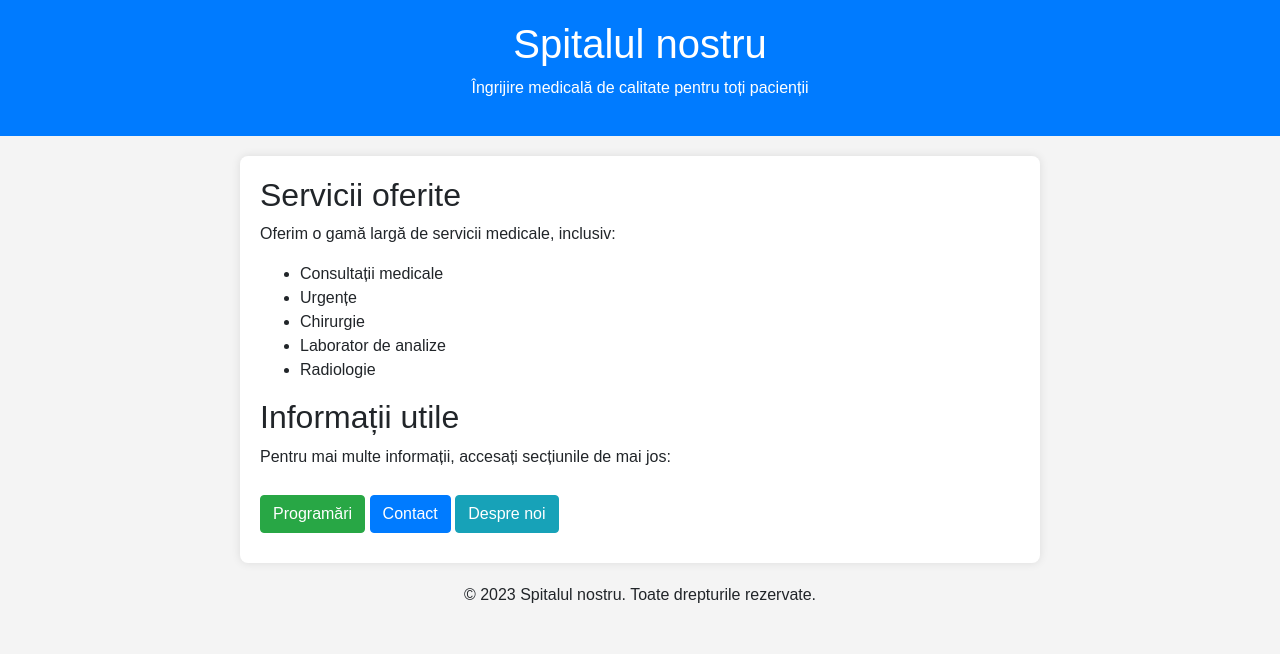
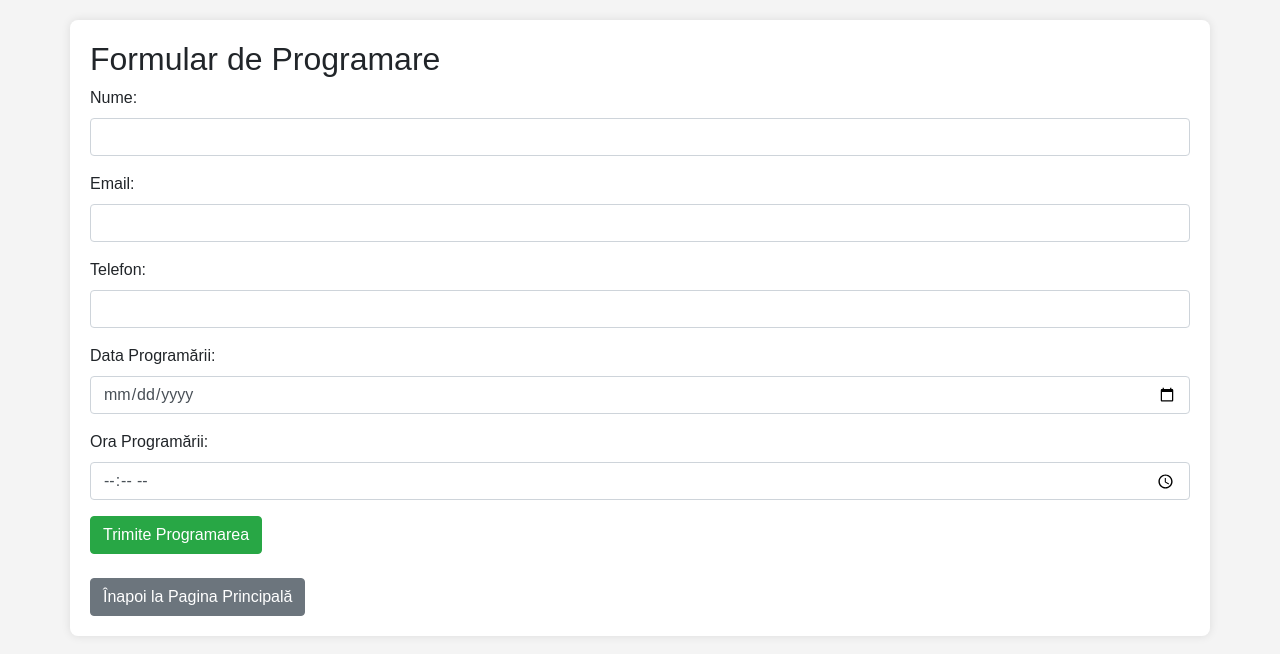
Before and after one commit to Sjutest/Pagina-pornire-spital, a plain HTML site: page programari.html in a window 1280 px wide. Drawn offline with nearby package versions, Linux system fonts and the light colour scheme.

Commit message:
Update programari.html

```diff
--- a/programari.html
+++ b/programari.html
@@ -3,60 +3,52 @@
 <head>
     <meta charset="UTF-8">
     <meta name="viewport" content="width=device-width, initial-scale=1.0">
-    <title>Spitalul nostru</title>
+    <title>Programări Spital</title>
     <link rel="stylesheet" href="https://stackpath.bootstrapcdn.com/bootstrap/4.5.2/css/bootstrap.min.css">
     <style>
         body {
             font-family: Arial, sans-serif;
             background-color: #f4f4f4;
         }
-        header {
-            background-color: #007bff;
-            color: white;
-            padding: 20px;
-            text-align: center;
-        }
         .container {
-            max-width: 800px;
             margin: 20px auto;
             padding: 20px;
             background: white;
             border-radius: 8px;
             box-shadow: 0 0 10px rgba(0, 0, 0, 0.1);
         }
-        .button {
-            margin: 10px 0;
-        }
     </style>
 </head>
 <body>
 
-<header>
-    <h1>Spitalul nostru</h1>
-    <p>Îngrijire medicală de calitate pentru toți pacienții</p>
-</header>
-
 <div class="container">
-    <h2>Servicii oferite</h2>
-    <p>Oferim o gamă largă de servicii medicale, inclusiv:</p>
-    <ul>
-        <li>Consultații medicale</li>
-        <li>Urgențe</li>
-        <li>Chirurgie</li>
-        <li>Laborator de analize</li>
-        <li>Radiologie</li>
-    </ul>
-
-    <h2>Informații utile</h2>
-    <p>Pentru mai multe informații, accesați secțiunile de mai jos:</p>
-    <a href="programari.html" class="btn btn-success button">Programări</a>
-    <a href="#contact" class="btn btn-primary button">Contact</a>
-    <a href="#despre-noi" class="btn btn-info button">Despre noi</a>
+    <h2>Formular de Programare</h2>
+    <form action="save_appointment.php" method="POST">
+        <div class="form-group">
+            <label for="name">Nume:</label>
+            <input type="text" class="form-control" id="name" name="name" required>
+        </div>
+        <div class="form-group">
+            <label for="email">Email:</label>
+            <input type="email" class="form-control" id="email" name="email" required>
+        </div>
+        <div class="form-group">
+            <label for="phone">Telefon:</label>
+            <input type="tel" class="form-control" id="phone" name="phone" required>
+        </div>
+        <div class="form-group">
+            <label for="date">Data Programării:</label>
+            <input type="date" class="form-control" id="date" name="date" required>
+        </div>
+        <div class="form-group">
+            <label for="time">Ora Programării:</label>
+            <input type="time" class="form-control" id="time" name="time" required>
+        </div>
+        <button type="submit" class="btn btn-success">Trimite Programarea</button>
+    </form>
+    <br>
+    <a href="index.html" class="btn btn-secondary">Înapoi la Pagina Principală</a>
 </div>
-
-<footer class="text-center">
-    <p>&copy; 2023 Spitalul nostru. Toate drepturile rezervate.</p>
-</footer>
 
 </body>
 </html>
```
